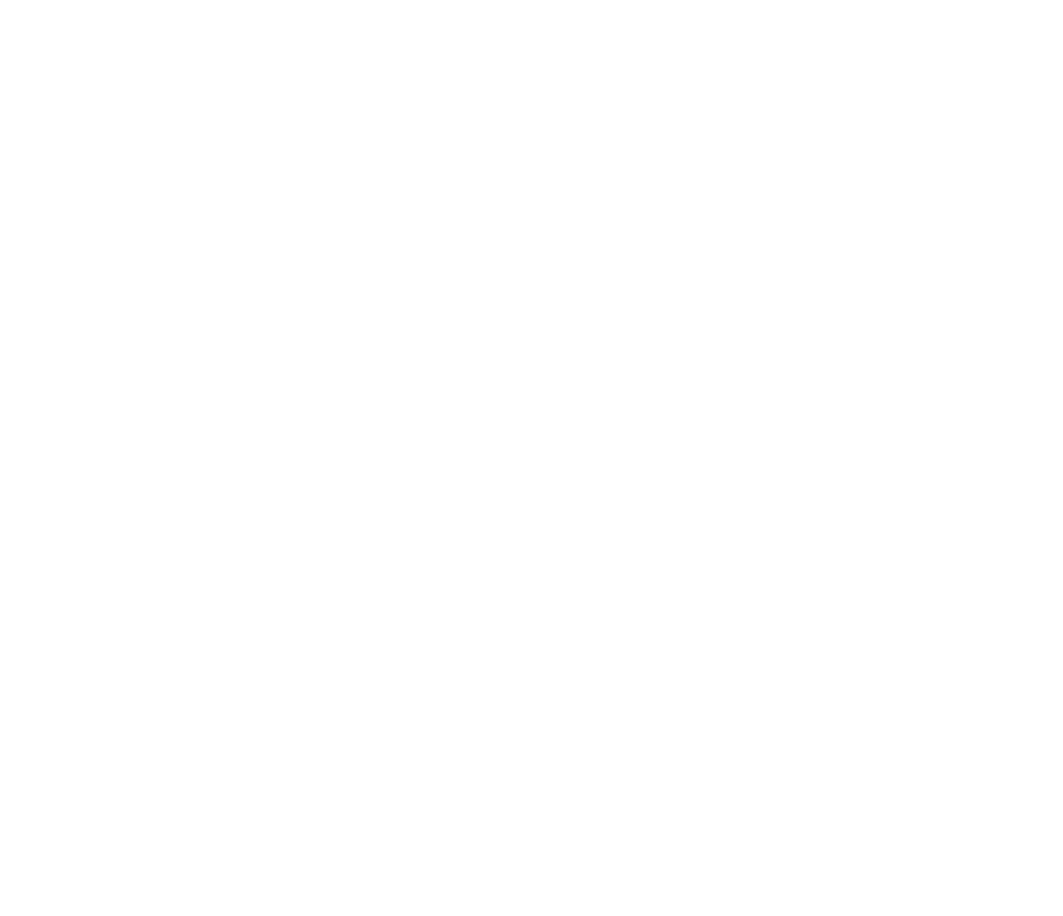
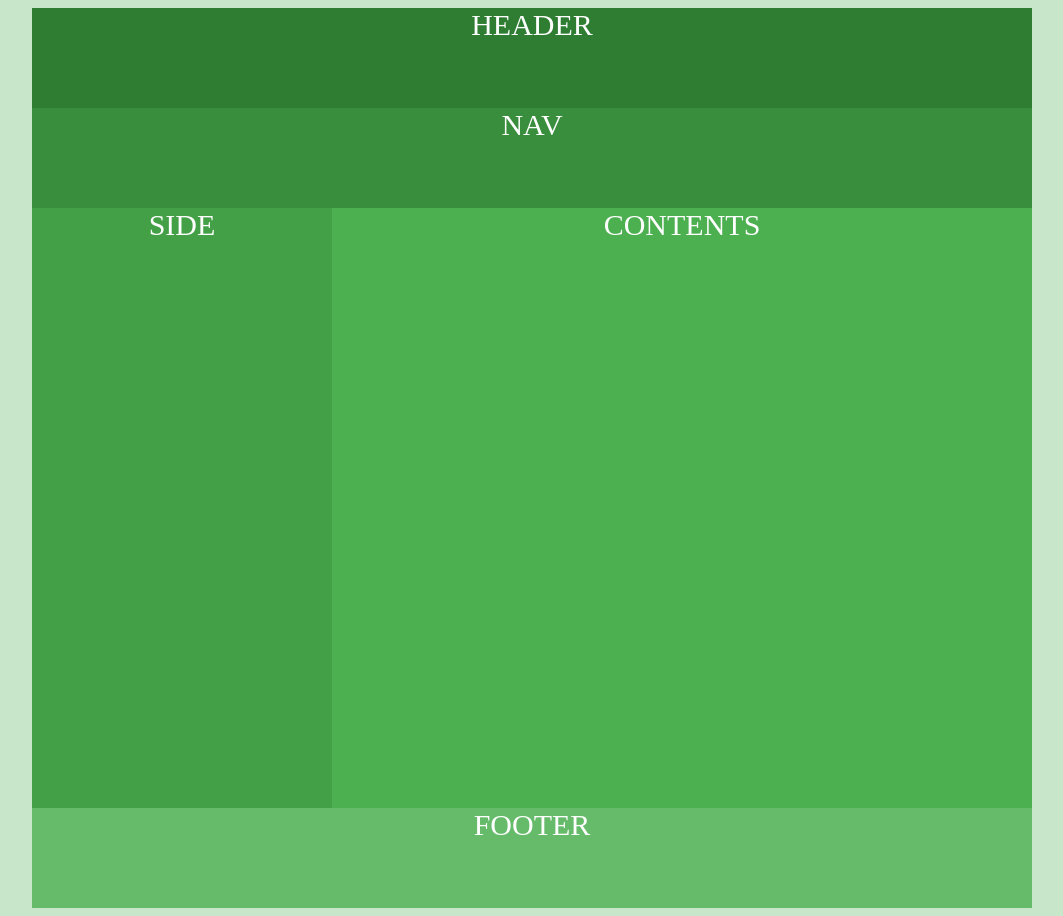
Before and after one commit to kgoka/Web_layout_kgoka, a plain HTML site: page index.html in a window 1280 px wide. Shown: the whole page, without its empty margins (108-1171 px from the left). Before the commit the page ends 800 px from the top, so only its background shows below. Drawn offline with Linux system fonts and the light colour scheme.

Commit message:
Add files via upload
html 안 style 태그 추가

```diff
--- a/index.html
+++ b/index.html
@@ -2,16 +2,26 @@
 <html lang="ko">
 <head>
     <meta charset="UTF-8">
+    <title>Document</title>
+    <style>
+        body {background: #c8e6c9;}
+        #wrap { width:1000px; height: 900px; margin: 0 auto; font-size: 30px; color: #fff; text-align: center; text-transform: uppercase;}
+        #header {width: 1000px; height: 100px; background: #2e7d32;}
+        #nav {width: 1000px; height: 100px; background: #388e3c;}
+        #side { float: left; width: 300px; height: 600px; background: #43a047;}
+        #contents { float: left; width: 700px; height: 600px; background: #4caf50;}
+        #footer {float: left; width: 1000px; height: 100px; background: #66bb6a;}
+    </style>
 
-    <title>Document</title>
+
 </head>
 <body>
     <div id="wrap">
-        <div id ="header"></div>
-        <div id = "nav"></div>
-        <div id = "side"></div>
-        <div id = "contents"></div>
-        <div id = "footer"></div>
+        <div id ="header">header</div>
+        <div id = "nav">nav</div>
+        <div id = "side">side</div>
+        <div id = "contents">contents</div>
+        <div id = "footer">footer</div>
     </div>
 </body>
 </html>
```
